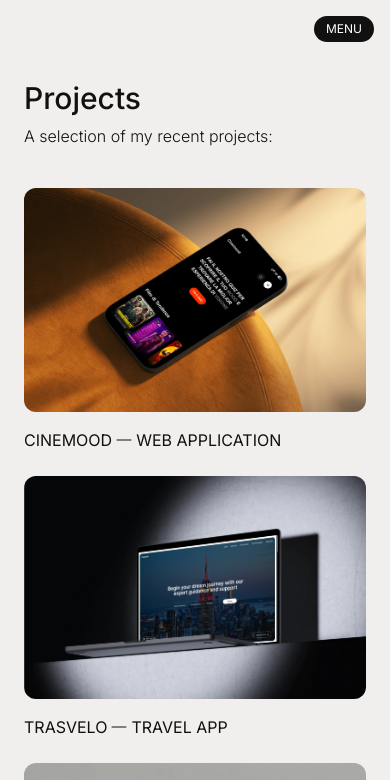
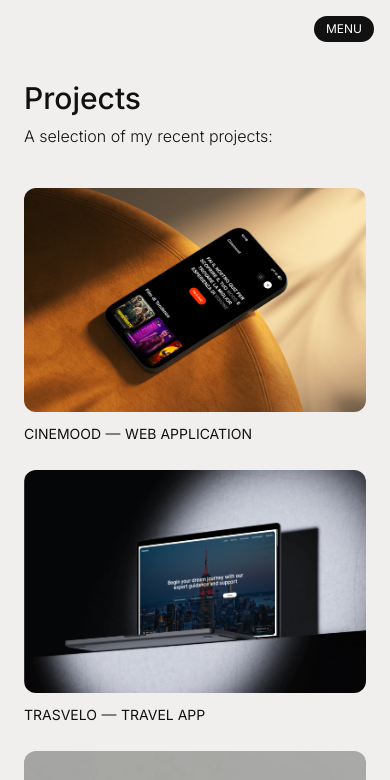
Before and after one commit to mauromltn/portfolio, a Next.js app: page /projects in a window 390 px wide. Shown: the top 780 px of the page. Built offline with nearby package versions, Linux system fonts and the light colour scheme.

Commit message:
feat: Adjust text sizes in DetailsCard for improved responsiveness

```diff
--- a/src/components/ProjectModal/DetailsCard.tsx
+++ b/src/components/ProjectModal/DetailsCard.tsx
@@ -43,7 +43,7 @@ export default function DetailsCard({ index, mockup, title, type, link }: Projec
                   className='object-cover group-hover:scale-105 transition-transform duration-600 ease-[cubic-bezier(0.33,1,0.68,1)]'
                />
             </div>
-            <div className="relative flex items-center mt-4 transition-all duration-300 ease-in-out overflow-hidden">
+            <div className="relative text-sm flex items-center mt-2.5 sm:mt-4 transition-all duration-300 ease-in-out overflow-hidden">
                <motion.div
                   variants={{
                      initial: { y: 0, opacity: 1 },
@@ -55,10 +55,10 @@ export default function DetailsCard({ index, mockup, title, type, link }: Projec
                   }}
                   className='flex items-center'
                >
-                  <p className='text:sm lg:text-lg lg:font-medium transition-all duration-300 ease-in-out'>{title}</p>
+                  <p className='sm:text-base xl:text-lg lg:font-medium transition-all duration-300 ease-in-out'>{title}</p>
                   <Minus strokeWidth={1} className='lg:hidden transition-all duration-300 ease-in-out' />
                   <Minus strokeWidth={2} className='hidden lg:block transition-all duration-300 ease-in-out' />
-                  <p className='text:sm lg:text-lg lg:font-medium transition-all duration-300 ease-in-out'>{type}</p>
+                  <p className='sm:text-base xl:text-lg lg:font-medium transition-all duration-300 ease-in-out'>{type}</p>
                </motion.div>
 
                <motion.div
@@ -72,10 +72,10 @@ export default function DetailsCard({ index, mockup, title, type, link }: Projec
                   }}
                   className='absolute inset-0 flex items-center'
                >
-                  <p className='text:sm lg:text-lg lg:font-medium transition-all duration-300 ease-in-out'>{title}</p>
+                  <p className='sm:text-base xl:text-lg lg:font-medium transition-all duration-300 ease-in-out'>{title}</p>
                   <Minus strokeWidth={1} className='lg:hidden transition-all duration-300 ease-in-out' />
                   <Minus strokeWidth={2} className='hidden lg:block transition-all duration-300 ease-in-out' />
-                  <p className='text:sm lg:text-lg lg:font-medium transition-all duration-300 ease-in-out'>{type}</p>
+                  <p className='sm:text-base xl:text-lg lg:font-medium transition-all duration-300 ease-in-out'>{type}</p>
                </motion.div>
             </div>
          </motion.div>
```
